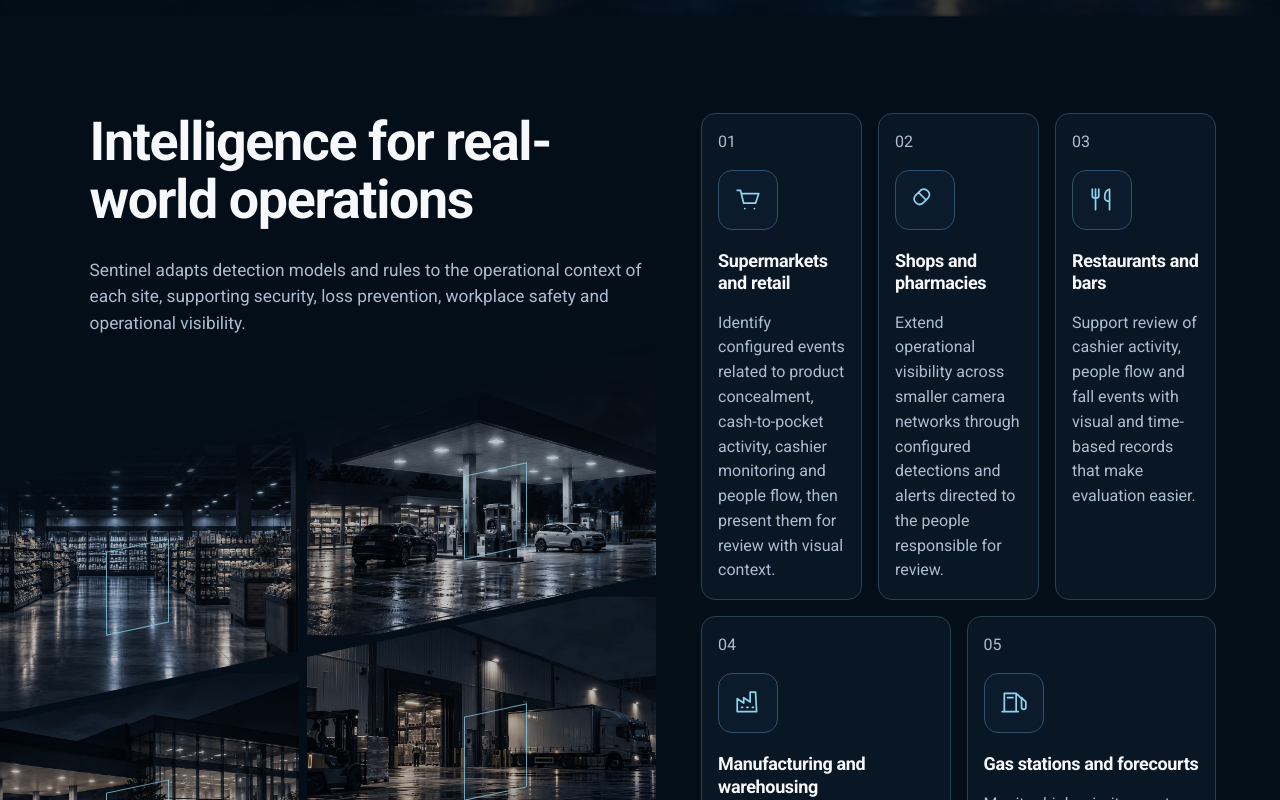
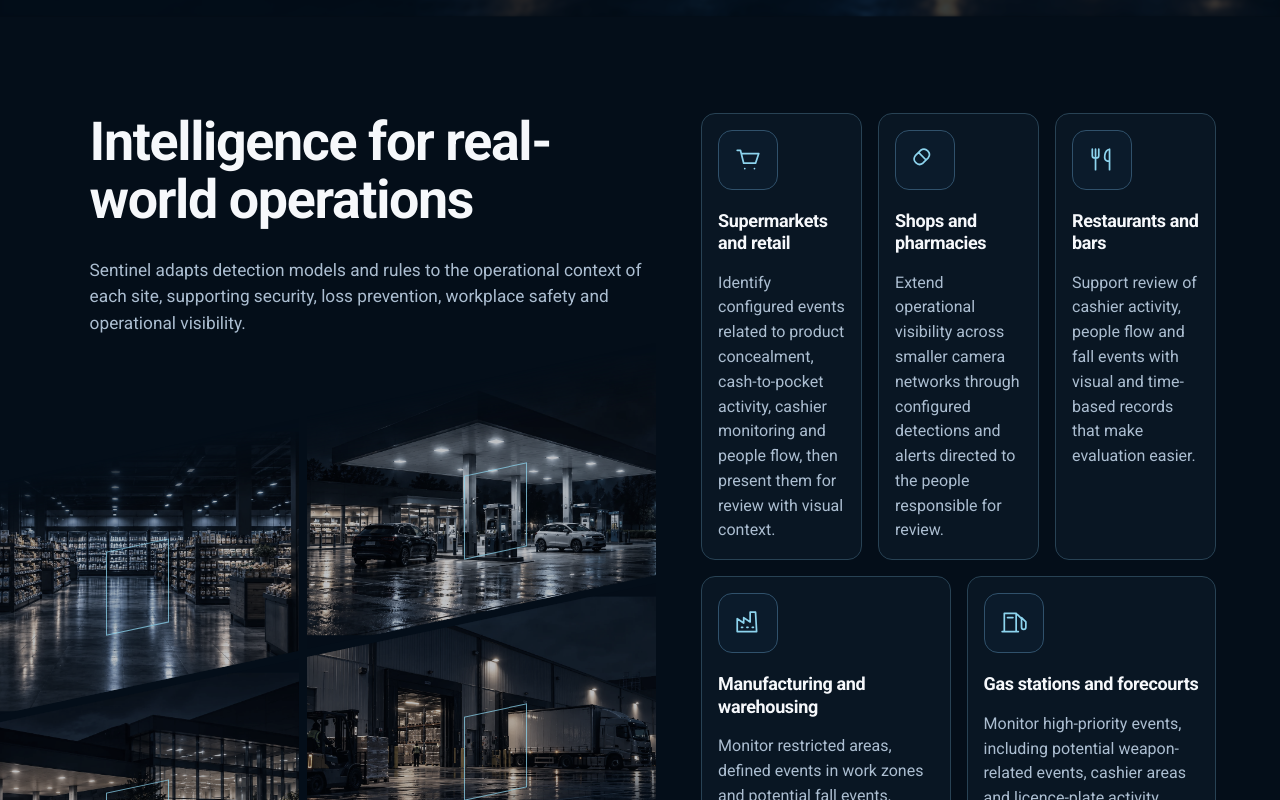
Before and after one commit to zambranoluis/sentinel-landing-web, a Next.js app: page / in a window 1280 px wide. Shown: the part 1440-2240 px from the top of the page. Built offline with nearby package versions, Linux system fonts and the light colour scheme.

Commit message:
remove counters from cards

```diff
--- a/src/components/landing/Capabilities.module.css
+++ b/src/components/landing/Capabilities.module.css
@@ -67,12 +67,6 @@
 .card:nth-child(n + 4) {
   grid-column: span 3;
 }
-.number {
-  display: block;
-  color: var(--sentinel-steel);
-  font-variant-numeric: tabular-nums;
-  margin-bottom: 16px;
-}
 .card h3 {
   font-size: clamp(1.125rem, 1.35vw, 1.5rem);
   line-height: 1.25;
--- a/src/components/landing/Capabilities.tsx
+++ b/src/components/landing/Capabilities.tsx
@@ -40,7 +40,7 @@ export function Capabilities() {
         </div>
       </div>
       <div className={styles.cards} data-motion-group>
-        {capabilities.map((item, index) => (
+        {capabilities.map((item) => (
           <article
             key={item.id}
             id={item.id}
@@ -48,9 +48,6 @@ export function Capabilities() {
             className={styles.card}
             data-motion="content"
           >
-            <span className={styles.number}>
-              {String(index + 1).padStart(2, "0")}
-            </span>
             <span className={common.icon}>
               <SectionIcon name={item.icon} />
             </span>
```
